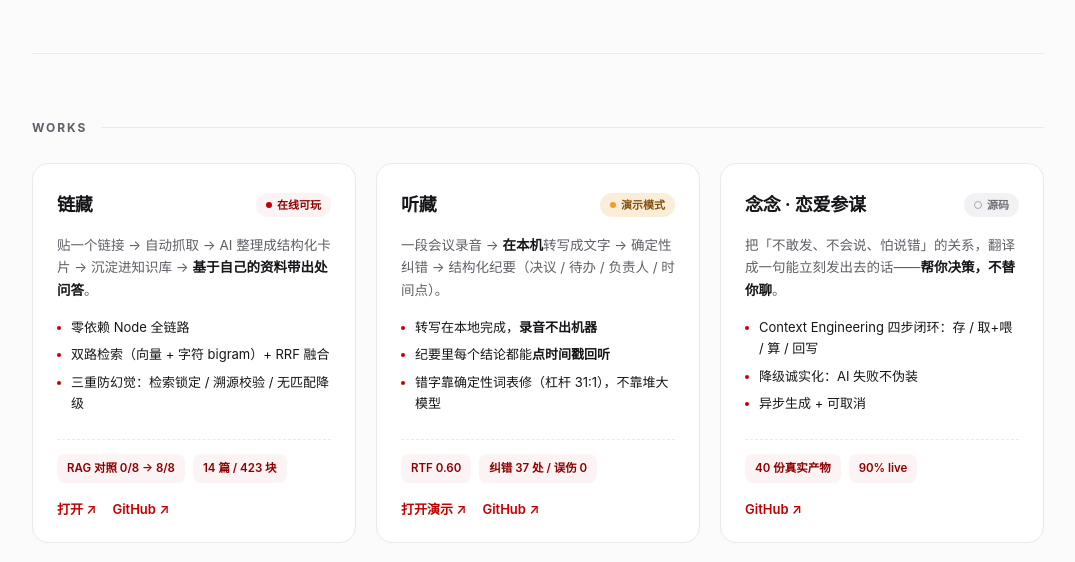
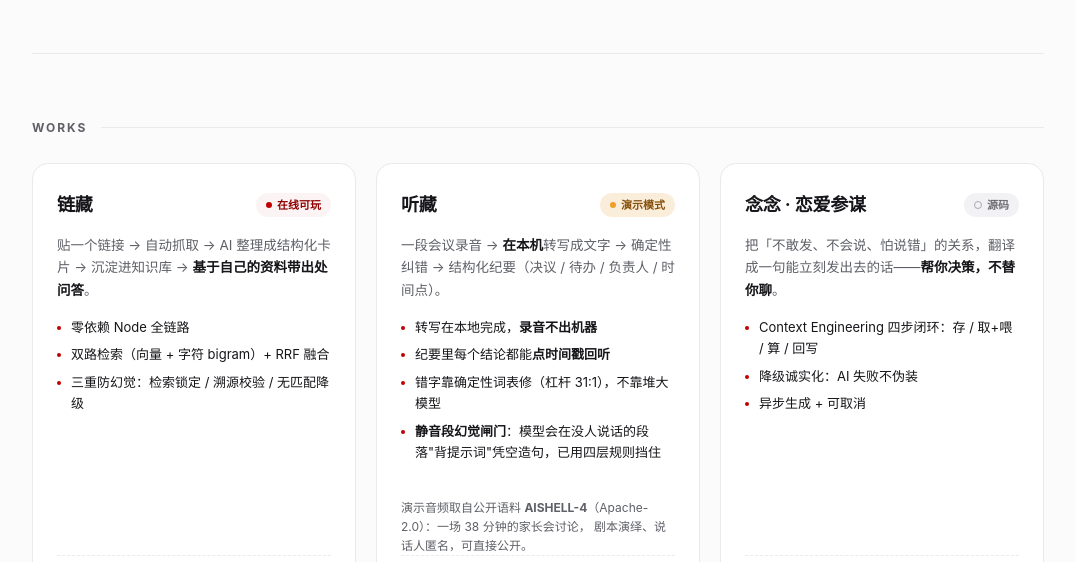
Before and after one commit to ShuWen-Go/workbench, a website: page app/index.html in a window 1280 px wide. Shown: the part 237-799 px from the top of the page, without its empty margins (102-1177 px from the left). Drawn offline with Linux system fonts and the light colour scheme.

Commit message:
首页：听藏卡片更新为演示数据的真实指标 + 补演示语料来源说明
- 指标改为「38 分钟会议 · RTF 0.51 / 核验 25-25 命中」
- 卡片注明演示音频来自公开语料 AISHELL-4（Apache-2.0），并说明为何可公开
- README 新增「演示数据从哪来（许可与可公开性）」一节

```diff
--- a/app/index.html
+++ b/app/index.html
@@ -102,6 +102,11 @@
     margin-top:22px;font-size:12.5px;color:var(--sub);
     border-left:2px solid var(--line);padding-left:16px;
   }
+  /* 卡片内的说明文字：去掉页面级左线，压缩留白 */
+  .card .note{
+    margin-top:10px;padding-left:0;border-left:none;
+    font-size:12px;line-height:1.6;
+  }
 
   /* ---------- Roadmap ---------- */
   .road{display:grid;grid-template-columns:1fr 1fr;gap:16px}
@@ -180,10 +185,13 @@
           <li>转写在本地完成，<strong>录音不出机器</strong></li>
           <li>纪要里每个结论都能<strong>点时间戳回听</strong></li>
           <li>错字靠确定性词表修（杠杆 31:1），不靠堆大模型</li>
+          <li><strong>静音段幻觉闸门</strong>：模型会在没人说话的段落"背提示词"凭空造句，已用四层规则挡住</li>
         </ul>
+        <p class="note">演示音频取自公开语料 <strong>AISHELL-4</strong>（Apache-2.0）：一场 38 分钟的家长会讨论，
+          剧本演绎、说话人匿名，可直接公开。</p>
         <div class="metrics">
-          <span class="metric">RTF 0.60</span>
-          <span class="metric">纠错 37 处 / 误伤 0</span>
+          <span class="metric">38 分钟会议 · RTF 0.51</span>
+          <span class="metric">核验 25 / 25 命中</span>
         </div>
         <div class="acts">
           <a href="voice/">打开演示 ↗</a>
```
Also changed, not shown: README.md.
